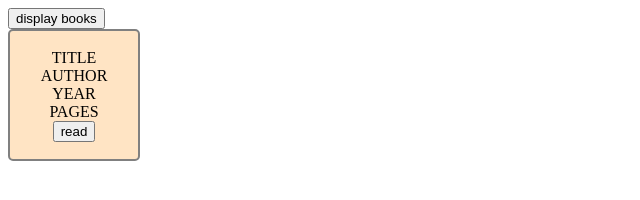
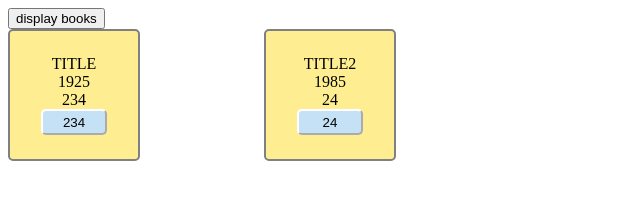
Before and after one commit to pvdberssel/TOP-library, a plain HTML site: page index.html in a window 1280 px wide. Both pictures are taken after a click on the button "display books". Shown: the whole page, without its empty margins (0-640 px from the left). Drawn offline with Linux system fonts and the light colour scheme.

Commit message:
Add display book button functionality with grid

```diff
--- a/css/styles.css
+++ b/css/styles.css
@@ -7,5 +7,21 @@
     height:8em;
     border: solid 2px grey;
     border-radius: 5px;
-    background-color: bisque;
+    background-color: #FEEE91;
 }
+
+.bookread{
+    width:5em;
+    height:2em;
+    background-color:#C4E1F6;
+    border-color: white;
+    border-radius: 5px;
+}
+
+.book-container{
+    display:grid;
+    grid-template-columns: 1fr 1fr 1fr 1fr 1fr;
+    grid-template-rows: auto;
+    gap:16px;
+
+}
--- a/index.html
+++ b/index.html
@@ -5,20 +5,13 @@
     <meta charset="UTF-8">
     <meta name="viewport" content="width=device-width, initial-scale=1.0">
     <link rel="stylesheet "href="css/styles.css">
-    <script src="js/script.js"></script>
+    <script src="js/script.js" defer></script>
     <title>Document</title>
 </head>
 
 <body>
     <div class="header"><button class="display-book">display books</button></div>
     <div class="book-container">
-        <div class="bookcard book1">
-            <div class="booktitle">TITLE</div>
-            <div class="bookauthor">AUTHOR</div>
-            <div class="bookyear">YEAR</div>
-            <div class="bookpages">PAGES</div>
-            <button class="bookread">read</button>
-        </div>
     </div>
 </body>
 </html>
--- a/js/script.js
+++ b/js/script.js
@@ -9,7 +9,35 @@ function Book(bookTitle,bookAuthor,bookPages,bookRead){
 }
 
 myLibrary.displayBooks = function displayBooks(){
-    this.forEach((book) => console.log(book))
+    const bookContainer = document.querySelector(".book-container");
+    this.forEach((book) => {
+        const bookCard = document.createElement("div");
+        bookCard.classList.add("bookcard")
+
+        const divTitle = document.createElement("div");
+        divTitle.classList.add('booktitle');
+        divTitle.textContent = book.title;
+        bookCard.appendChild(divTitle);
+
+        const divAuthor = document.createElement("div");
+        divAuthor.classList.add('bookauthor');
+        divAuthor.textContent = book.author;
+        bookCard.appendChild(divAuthor);
+
+        const divPages = document.createElement("div");
+        divPages.classList.add('bookpages');
+        divPages.textContent = book.pages;
+        bookCard.appendChild(divPages);
+
+        const divRead = document.createElement("button");
+        divRead.classList.add('bookread');
+        divRead.textContent = book.pages;
+        bookCard.appendChild(divRead);
+
+        bookContainer.appendChild(bookCard)
+        })
+
+
 }
 
 Book.prototype.addBookToLibrary = function addBookToLibrary(myLibrary){
@@ -21,11 +49,19 @@ Book.prototype.removeBookFromLibrary = function removeBookFromLibrary(myLibrary)
     myLibrary.splice(bookIndex,1)
 }
 
-myLibrary.displayBooks();
+
+
+
+const displayButton = document.querySelector(".display-book");
+displayButton.addEventListener('click',() => {
+    console.log('click')
+    myLibrary.displayBooks()
+})
+
+
+
 book1 = new Book('TITLE','1925','234',true);
 book1.addBookToLibrary(myLibrary);
-myLibrary.displayBooks();
+
 book2 = new Book('TITLE2','1985','24',false);
 book2.addBookToLibrary(myLibrary);
-
-myLibrary.displayBooks();
```
